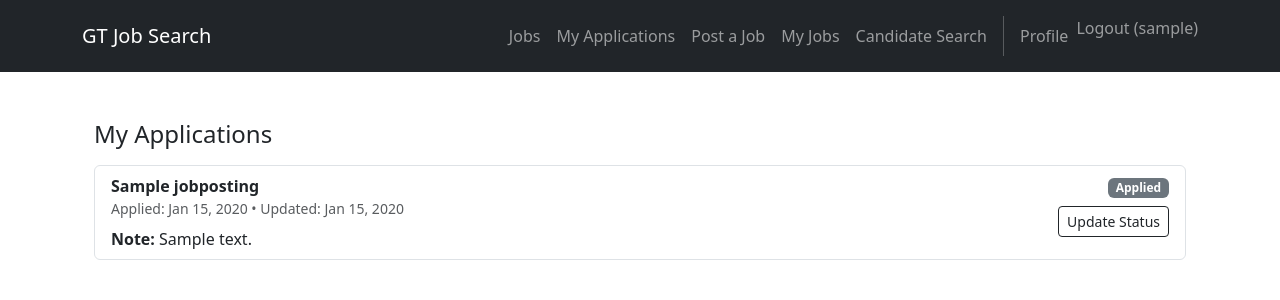
After one commit to nahua3730/JobFinder, a Django app: page /my-applications/ in a window 1280 px wide. The commit adds this page. Shown: the top 300 px of the page. Run offline with Django 5.2, Linux system fonts and the light colour scheme; a user stored in the database is signed in; tables that the repository leaves empty hold one stand-in row (values such as "Sample post"); some libraries are stand-ins or nearby versions.

Commit message:
User story 4: job seeker can track application status

```diff
--- a/applications/models.py
+++ b/applications/models.py
@@ -2,7 +2,6 @@
 # Create your models here.
 from django.conf import settings
 from django.db import models
-
 
 class Application(models.Model):
     class Status(models.TextChoices):
@@ -22,7 +21,7 @@ class Application(models.Model):
     updated_at = models.DateTimeField(auto_now=True)
 
     class Meta:
-        unique_together = ("job", "applicant")  # one application per job per user
+        unique_together = ("job", "applicant")
         ordering = ["-created_at"]
 
     def __str__(self):
--- /dev/null
+++ b/applications/templates/applications/my_applications.html
@@ -0,0 +1,45 @@
+{% extends "base.html" %}
+{% block title %}My Applications{% endblock %}
+
+{% block content %}
+<div class="container py-4">
+  <div class="d-flex justify-content-between align-items-center mb-3">
+    <h1 class="h4 mb-0">My Applications</h1>
+  </div>
+
+  {% if applications %}
+    <div class="list-group">
+      {% for app in applications %}
+        <div class="list-group-item">
+          <div class="d-flex justify-content-between align-items-start">
+            <div>
+              <div class="fw-semibold">
+                {{ app.job.title }}
+              </div>
+              <div class="text-muted small">
+                Applied: {{ app.created_at|date:"M d, Y" }} • Updated: {{ app.updated_at|date:"M d, Y" }}
+              </div>
+
+              {% if app.note %}
+                <div class="mt-2"><strong>Note:</strong> {{ app.note }}</div>
+              {% endif %}
+            </div>
+
+            <div class="text-end">
+              <span class="badge bg-secondary">{{ app.get_status_display }}</span>
+              <div class="mt-2">
+                <a class="btn btn-outline-dark btn-sm"
+                   href="{% url 'applications:update_status' app.id %}">
+                  Update Status
+                </a>
+              </div>
+            </div>
+          </div>
+        </div>
+      {% endfor %}
+    </div>
+  {% else %}
+    <p class="text-muted">You haven’t applied to any jobs yet.</p>
+  {% endif %}
+</div>
+{% endblock %}
--- a/applications/urls.py
+++ b/applications/urls.py
@@ -6,4 +6,6 @@ app_name = "applications"
 urlpatterns = [
     path('', views.index, name='applications.index'),
     path("jobs/<int:job_id>/apply/", views.apply_to_job, name="apply_to_job"),
+    path("my-applications/", views.my_applications, name="my_applications"),
+    path("my-applications/<int:app_id>/status/", views.update_application_status, name="update_status"),
 ]
--- a/applications/views.py
+++ b/applications/views.py
@@ -5,7 +5,7 @@ from django.shortcuts import get_object_or_404, redirect, render
 
 from jobs.models import JobPosting
 from .models import Application
-from .forms import ApplicationForm
+from .forms import ApplicationForm, ApplicationStatusForm
 
 def index(request):
     return render(request, "applications/index.html")
@@ -37,3 +37,34 @@ def apply_to_job(request, job_id):
         form = ApplicationForm(instance=existing)
 
     return render(request, "applications/apply.html", {"job": job, "form": form, "application": existing})
+
+@login_required
+def my_applications(request):
+    if not getattr(request.user, "is_job_seeker", False):
+        return redirect("jobs:home")
+
+    apps = (
+        Application.objects.filter(applicant=request.user)
+        .select_related("job")
+        .order_by("-updated_at")
+    )
+    return render(request, "applications/my_applications.html", {"applications": apps})
+
+
+@login_required
+def update_application_status(request, app_id):
+    if not getattr(request.user, "is_job_seeker", False):
+        return redirect("jobs:home")
+
+    app = get_object_or_404(Application, id=app_id, applicant=request.user)
+
+    if request.method == "POST":
+        form = ApplicationStatusForm(request.POST, instance=app)
+        if form.is_valid():
+            form.save()
+            messages.success(request, "Application status updated!")
+            return redirect("applications:my_applications")
+    else:
+        form = ApplicationStatusForm(instance=app)
+
+    return render(request, "applications/update_status.html", {"application": app, "form": form})
--- a/templates/base.html
+++ b/templates/base.html
@@ -28,14 +28,15 @@
             {% if not user.is_authenticated or user.is_job_seeker %}
               <a class="nav-link" href="{% url 'jobs:search' %}">Jobs</a>
             {% endif %}
+            {% if user.is_authenticated and user.is_job_seeker %}
+            <a class="nav-link" href="{% url 'applications:my_applications' %}">My Applications</a>
+            {% endif %}
             {% if user.is_authenticated %}
                 {% if user.is_recruiter %}
                     <a class="nav-link" href="{% url 'jobs:create_job' %}">Post a Job</a>
                     <a class="nav-link" href="{% url 'jobs:my_jobs' %}">My Jobs</a>
                     <a class="nav-link" href="{% url 'jobs:candidate_search' %}">Candidate Search</a>
                 {% else %}
-                    <!-- Until My Applications is implemented, route to profile so link isn't dead -->
-                    <a class="nav-link" href="{% url 'users:profile_view' %}">My Applications</a>
                 {% endif %}
 
                 <div class="vr bg-white mx-2 d-none d-lg-block"></div>
```
Also changed, not shown: applications/forms.py (+8 -0 lines), applications/templates/applications/update_status.html (added, +28 -0 lines).
